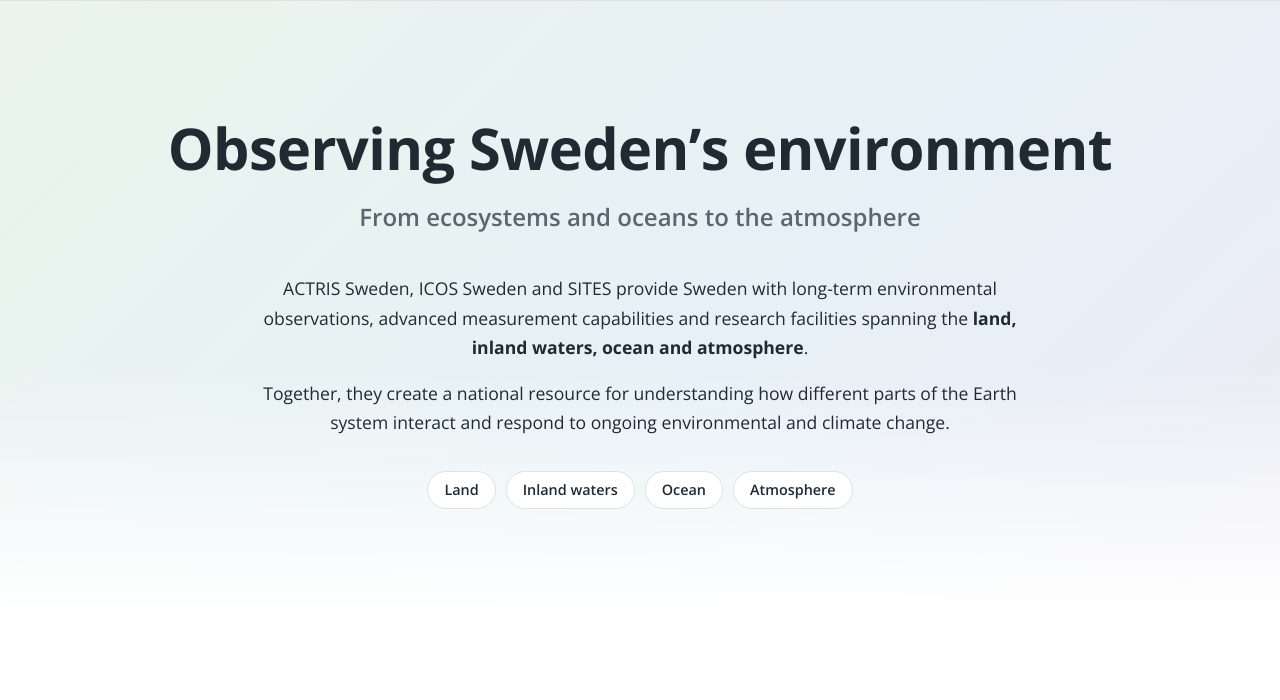
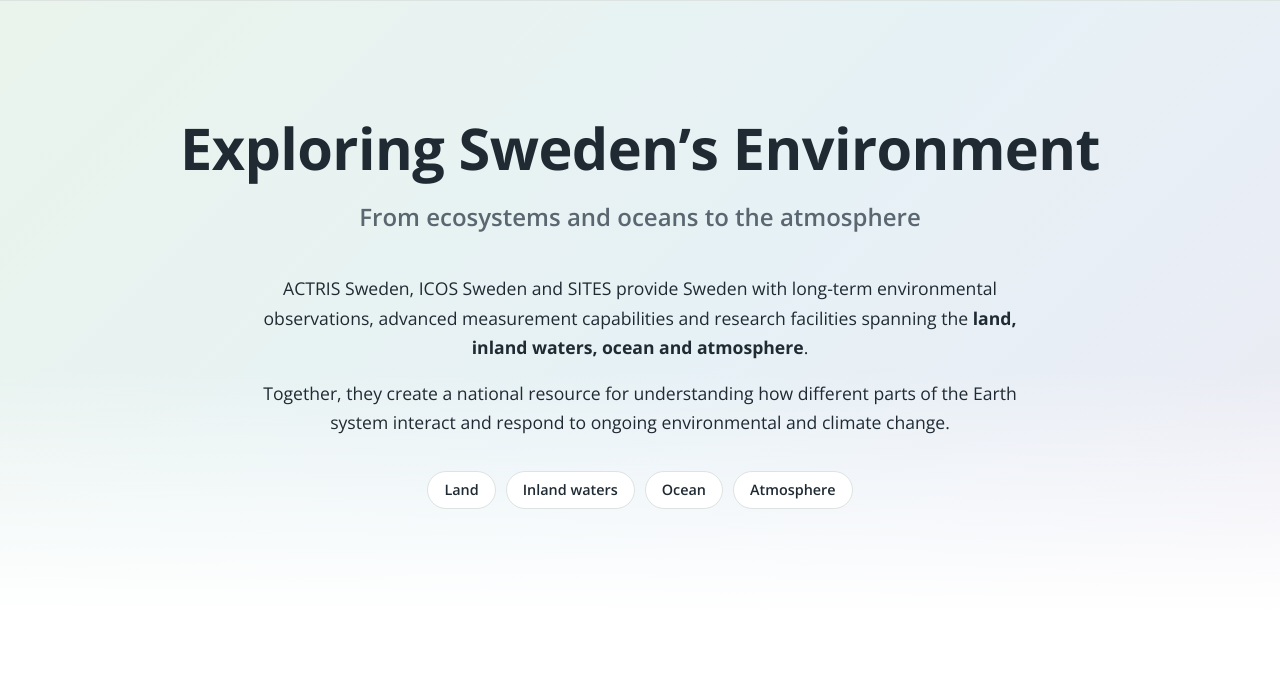
Before and after one commit to ICOS-Carbon-Portal/actris-icos-sites, a plain HTML site: page index.html in a window 1280 px wide. Shown: the part 100-800 px from the top of the page. Drawn offline with Linux system fonts and the light colour scheme.

Commit message:
Update title and heading to 'Exploring Sweden’s Environment'

```diff
--- a/index.html
+++ b/index.html
@@ -3,7 +3,7 @@
 <head>
   <meta charset="utf-8">
   <meta name="viewport" content="width=device-width, initial-scale=1">
-  <title>Observing Sweden’s Environment</title>
+  <title>Exploring Sweden’s Environment</title>
   <meta name="description" content="ACTRIS Sweden, ICOS Sweden and SITES provide Sweden with long-term environmental observations, advanced measurement capabilities and research facilities spanning the land, inland waters, ocean and atmosphere.">
   <link rel="icon" href="favicon.svg" type="image/svg+xml">
   <link rel="preload" href="fonts/open-sans-latin-wght-normal.woff2" as="font" type="font/woff2" crossorigin>
@@ -28,7 +28,7 @@
   <main>
     <section class="hero">
       <div class="wrap">
-        <h1>Observing Sweden’s environment</h1>
+        <h1>Exploring Sweden’s Environment</h1>
         <p class="subtitle">From ecosystems and oceans to the atmosphere</p>
         <p class="lead">
           ACTRIS Sweden, ICOS Sweden and SITES provide Sweden with long-term environmental observations,
```
